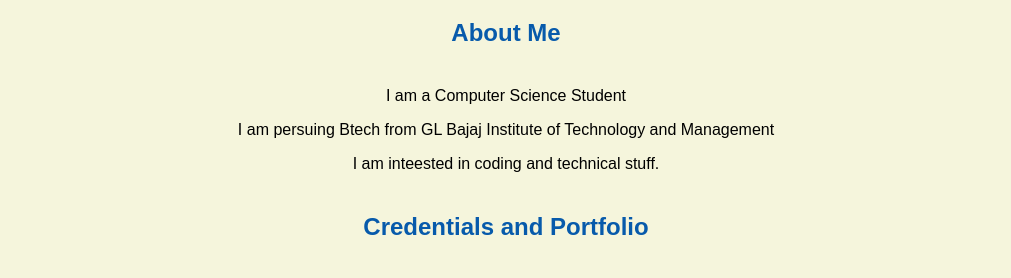
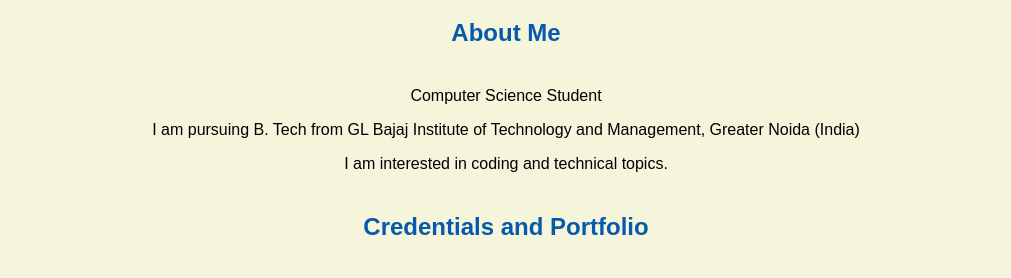
Before and after one commit to tgoel5884/tgoel5884.github.io, a plain HTML site: page index.html in a window 1280 px wide. Shown: the part 516-794 px from the top of the page, without its empty margins (134-1145 px from the left). Drawn offline with Linux system fonts and the light colour scheme.

Commit message:
Update index.html

```diff
--- a/index.html
+++ b/index.html
@@ -18,9 +18,9 @@
       <img src="images/banner.jpg" width="75%" alt="Banner">
       <h1>Tanmay Goel's Portfolio</h1>
       <h2>About Me</h2>
-      <p>I am a Computer Science Student</p>
-      <p>I am persuing Btech from GL Bajaj Institute of Technology and Management</p>
-      <p>I am inteested in coding and technical stuff.</p>
+      <p>Computer Science Student</p>
+      <p>I am pursuing B. Tech from GL Bajaj Institute of Technology and Management, Greater Noida (India)</p>
+      <p>I am interested in coding and technical topics.</p>
       <h2>Credentials and Portfolio</h2>
 
       <p><a href="resume.html">My Resume</a> | <a href="https://github.com/tgoel5884">GitHub</a></p>
```
